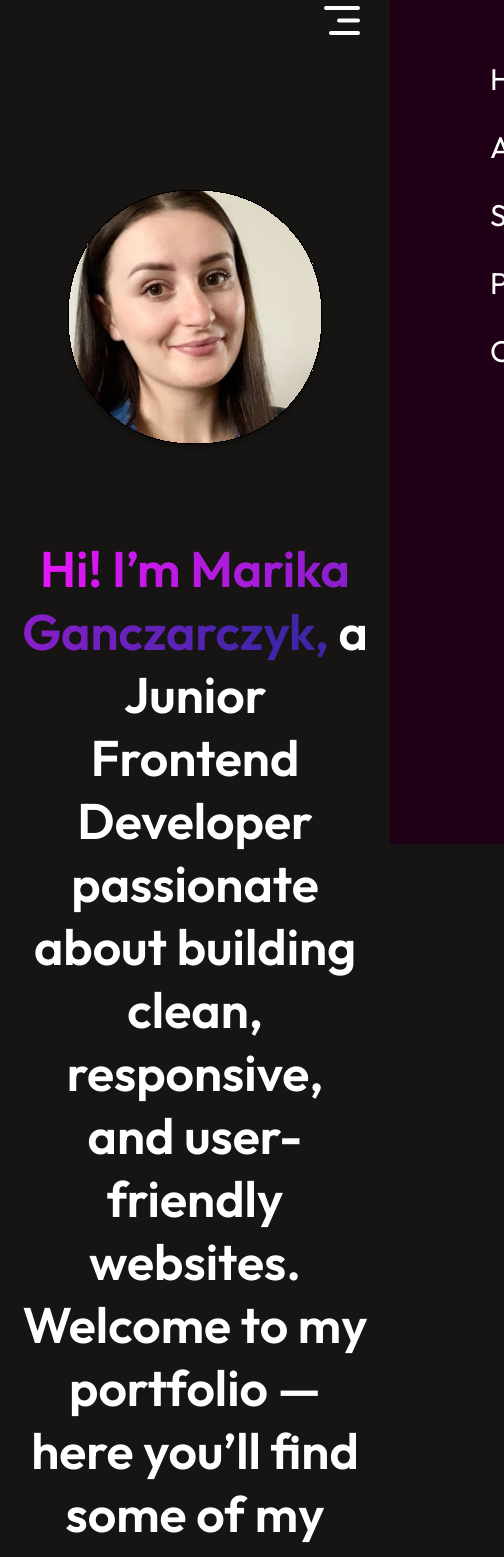
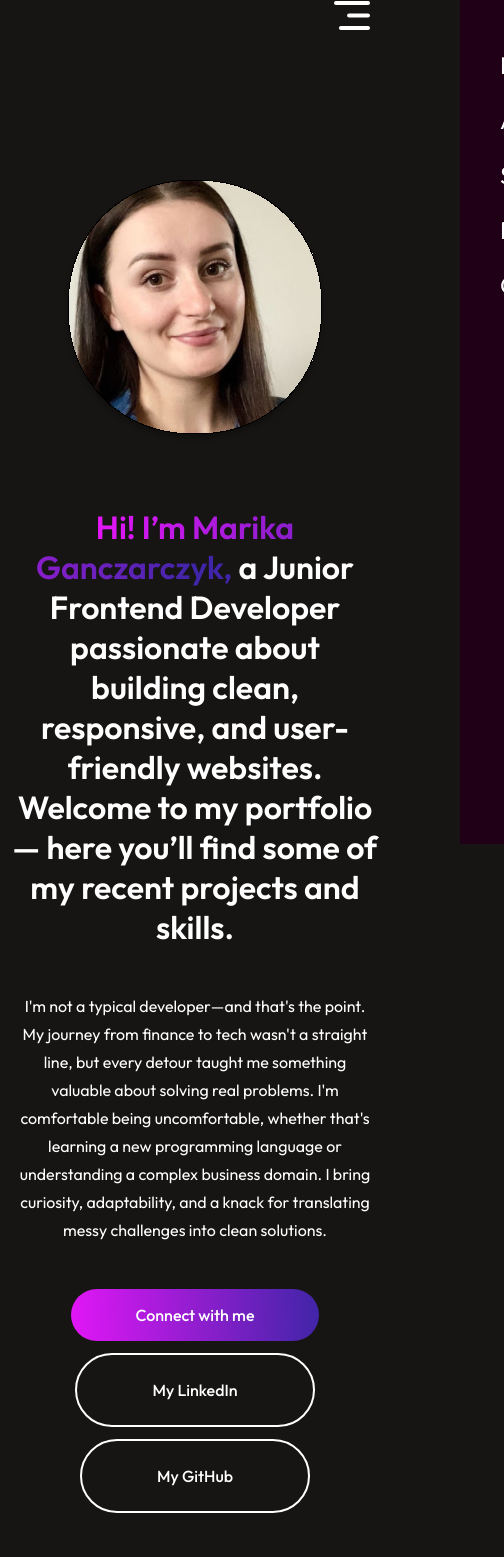
Before and after one commit to MarikaGanczarczyk/my-portfolio, a React (Vite) app in the folder portfolio-react/: page / in a window 390 px wide. Shown: the top 1557 px of the page, 504 px wide, since content can reach past the window. Built offline with nearby package versions, Linux system fonts and the light colour scheme.

Commit message:
Css added for 480px

```diff
--- a/portfolio-react/src/App.jsx
+++ b/portfolio-react/src/App.jsx
@@ -8,7 +8,7 @@ import MyWork from "./Components/MyWork/MyWork";
 import Contact from "./Components/Contact/Contact";
 import Footer from "./Components/Footer/Footer";
 import ProjectCard from "./Components/ProjectCard/ProjectCard";
-import { useState } from "react";
+
 
 
 
--- a/portfolio-react/src/Components/About/About.css
+++ b/portfolio-react/src/Components/About/About.css
@@ -95,3 +95,35 @@
  }
 
 }
+
+@media (max-width: 480px) {
+  .about {
+    gap: 40px;
+    margin: 30px 20px;
+    align-items: start;
+  }
+  .about-title h1 {
+    font-size: 32px;
+    padding: 0;
+  }
+  .about-sections{
+    flex-direction: column;
+  }
+  .about-left{
+    display: none;
+  }
+  .about-para{
+    font-size: 16px;
+    line-height: 28px;
+  }
+  .about-skill{
+    gap: 15px;
+    align-items: center;
+  }
+  .about-skill p{
+    font-size: 18px;
+  }
+  .about-skill hr{
+    height: 5px;
+  }
+}
--- a/portfolio-react/src/Components/Contact/Contact.css
+++ b/portfolio-react/src/Components/Contact/Contact.css
@@ -145,3 +145,46 @@
   }
 
 }
+
+@media (max-width: 480px) {
+  .contact {
+    gap: 30px;
+    margin: 30px 20px;
+    align-items: start;
+  }
+  .contact-title h1{
+    padding: 0;
+    font-size: 32px;
+    font-weight: 600;
+  }
+  .contact-section{
+    flex-direction: column;
+  }
+  .contact-left h1{
+    font-size: 36px;
+  }
+  .contact-left p{
+    font-size: 16px;
+  }
+  .contact-detail{
+    gap: 15px;
+  }
+  .contact-detail img{
+    width: 20px;
+  }
+  .contact-right label{
+    font-size: 18px;
+  }
+  .contact-right input{
+    width: 100%;
+    font-size: 18px;
+  }
+  .contact-right textarea{
+    width: 100%;
+    font-size: 18px;
+  }
+  .contact-submit{
+    font-size: 18px;
+    padding: 12px 30px;
+  }
+}
--- a/portfolio-react/src/Components/Hero/Hero.css
+++ b/portfolio-react/src/Components/Hero/Hero.css
@@ -105,3 +105,80 @@ margin-top: 150px;
     }
 
 }
+@media (max-width: 480px) {
+    .hero-img{
+        margin-top: 80px;
+        width: 180px;
+    }
+    .hero h1{
+        margin-top: 30px;
+        width: 95%;
+        font-size: 32px;
+    }
+    .hero p{
+        width: 90%;
+        font-size: 16px;
+        line-height: 28px;
+        margin: 10px 0px;
+    }
+    .hero-action{
+        gap: 12px;
+        font-size: 16px;
+        font-weight: 500;
+        margin-bottom: 40px;
+        flex-direction: column;
+        align-items: center;
+    }
+    .hero-connect{
+        padding: 16px 24px;
+        border-radius: 30px;
+        width: 100%;
+        max-width: 200px;
+        text-align: center;
+    }
+    .hero-resume{
+        padding: 16px 24px;
+        border-radius: 30px;
+        width: 100%;
+        max-width: 200px;
+        text-align: center;
+    }
+}@media (max-width: 480px) {
+    .hero-img{
+        margin-top: 80px;
+        width: 180px;
+    }
+    .hero h1{
+        margin-top: 30px;
+        width: 95%;
+        font-size: 32px;
+    }
+    .hero p{
+        width: 90%;
+        font-size: 16px;
+        line-height: 28px;
+        margin: 10px 0px;
+    }
+    .hero-action{
+        gap: 12px;
+        font-size: 16px;
+        font-weight: 500;
+        margin-bottom: 40px;
+        flex-direction: column;
+        align-items: center;
+    }
+    .hero-connect{
+        padding: 16px 24px;
+        border-radius: 30px;
+        width: 100%;
+        max-width: 200px;
+        text-align: center;
+    }
+    .hero-resume{
+        padding: 16px 24px;
+        border-radius: 30px;
+        width: 100%;
+        max-width: 200px;
+        text-align: center;
+    }
+}
--- a/portfolio-react/src/Components/Navbar/Navbar.css
+++ b/portfolio-react/src/Components/Navbar/Navbar.css
@@ -84,3 +84,43 @@ cursor: pointer;
     gap: 20px;
   }
 }
+
+@media (max-width: 480px) {
+  .navbar{
+    margin: 15px 20px;
+  }
+  .nav-connect{
+    display: none;
+  }
+  .nav-mob-open{
+    display: block;
+    position: fixed;
+    right: 20px;
+  }
+  .nav-mob-close{
+    display: block;
+    position: relative;
+    top: 20px;
+    left: 240px;
+    width: 25px;
+  }
+  .nav-menu{
+    position: fixed;
+    flex-direction: column;
+    align-items: start;
+    top: 0;
+    gap: 25px;
+    background-color: #1f0016;
+    width: 280px;
+    height: 100%;
+    z-index: 2;
+    transition: right 0.5s;
+    right: -280px;
+  }
+  .nav-menu li{
+    font-size: 24px;
+    padding-left: 40px;
+    flex-direction: row;
+    gap: 15px;
+  }
+}
--- a/portfolio-react/src/Components/Services/Services.css
+++ b/portfolio-react/src/Components/Services/Services.css
@@ -97,3 +97,37 @@
         gap: 30px;
     }
 }
+
+@media (max-width: 480px) {
+    .services{
+        align-items: start;
+        gap: 40px;
+        margin: 30px 20px;
+    }
+    .services-title h1{
+        padding: 0;
+        font-size: 32px;
+    }
+    .services-format{
+        gap: 15px;
+        padding: 24px;
+    }
+    .services-format h2{
+        font-size: 22px;
+    }
+    .services-format p{
+        font-size: 16px;
+        line-height: 28px;
+        max-width: 100%;
+    }
+    .services-readmore{
+        font-size: 14px;
+    }
+    .services-readmore img{
+        width: 18px;
+    }
+    .services-container{
+        grid-template-columns: 1fr;
+        gap: 20px;
+    }
+}
```
